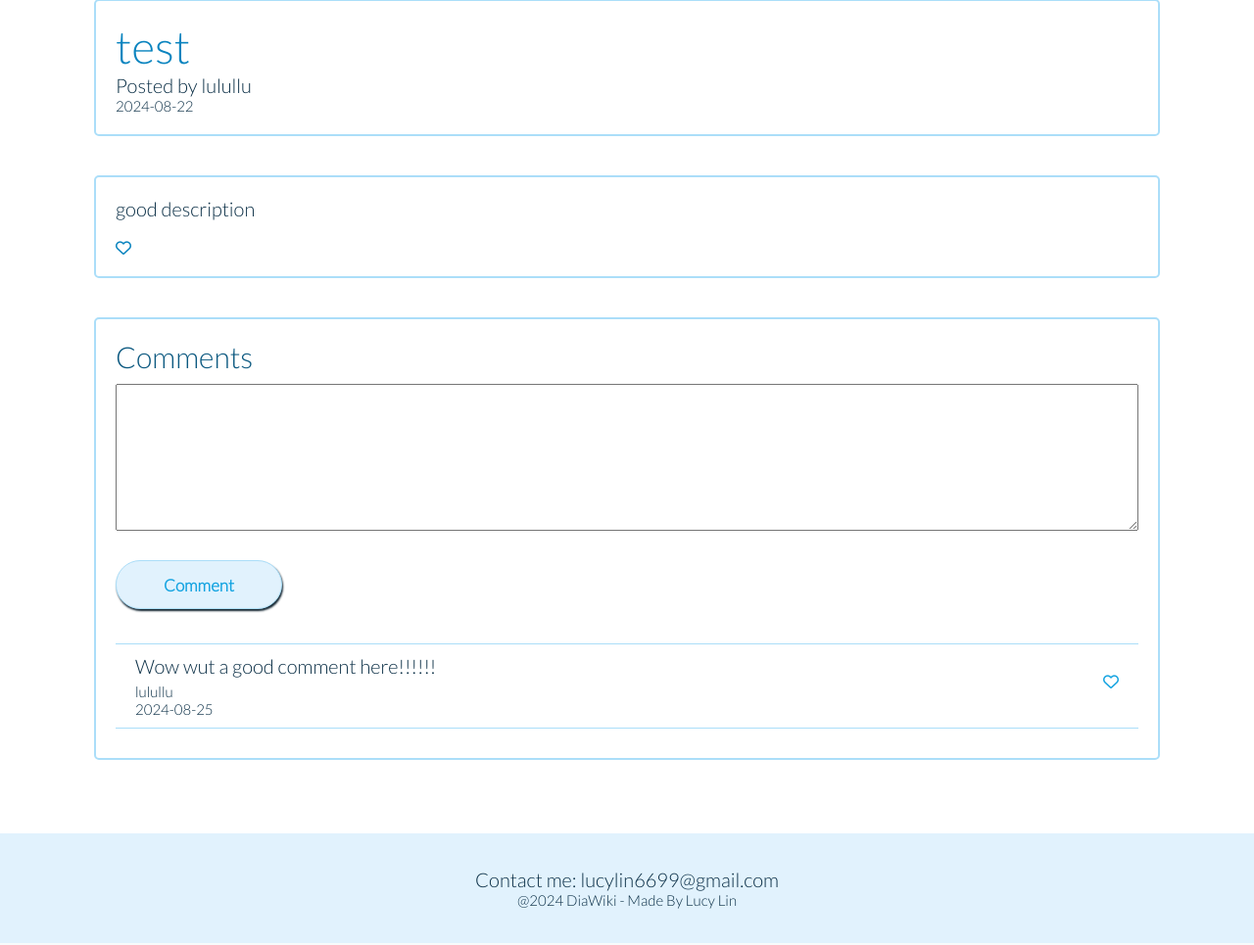
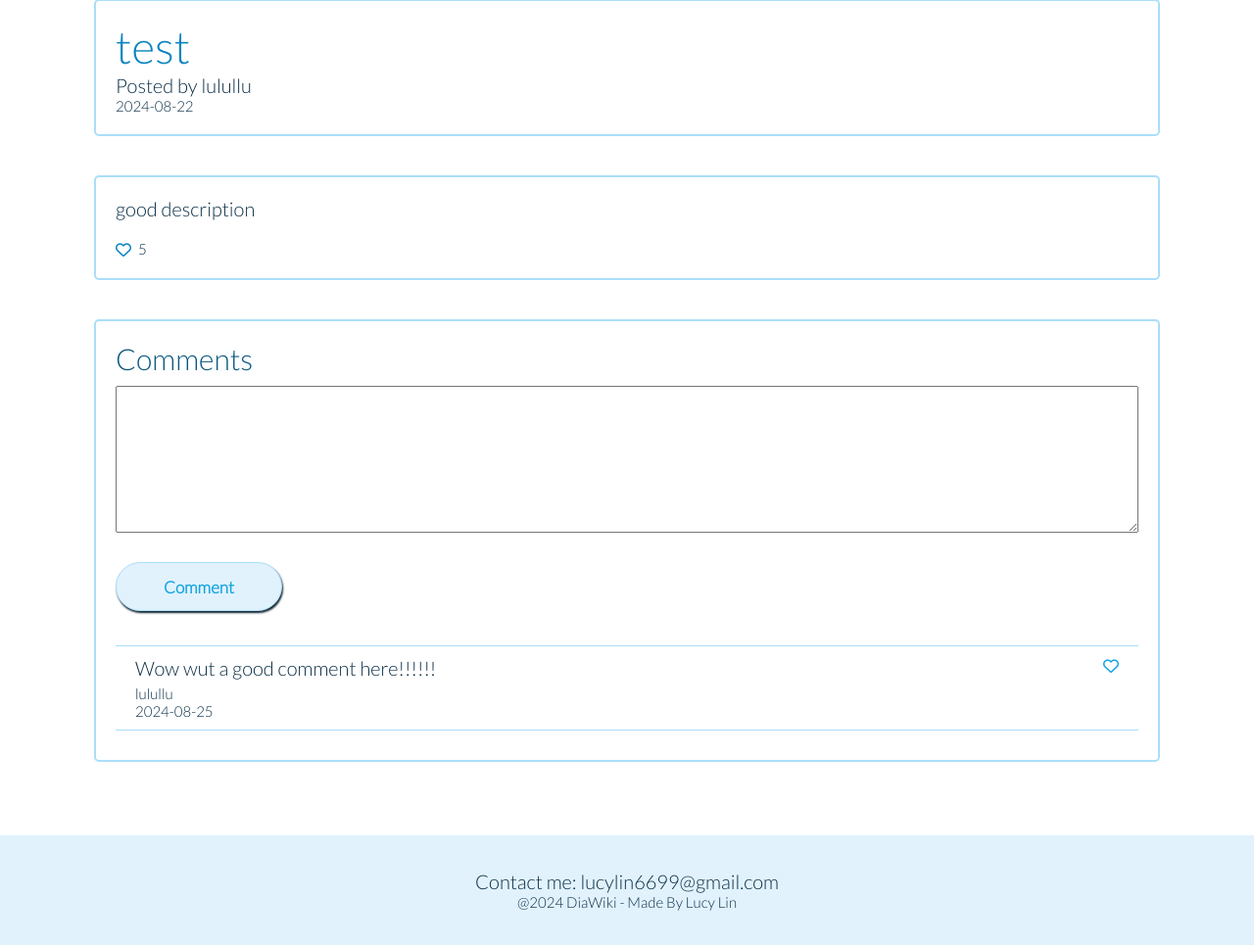
Before and after one commit to Lacunia/DiaWiki-website, a Flask app: page /topic/1 in a window 1280 px wide. Shown: the part 139-1104 px from the top of the page at 98% size. Run offline with Flask 3, Linux system fonts and the light colour scheme; the visitor is signed in with stand-in values (Sample User, id 1); data comes from the database, SQL or seed files in the repository; both versions use the stored data as it was after the commit; some libraries are stand-ins or nearby versions.

Commit message:
added a simple like functionality for each topic

```diff
--- a/app.py
+++ b/app.py
@@ -140,6 +140,15 @@ def topic(id):
         return render_template('warning.html')
 
 
+@app.route('/add_like/<int:id>')
+def add_like(id):
+    topic = Topic.query.filter_by(id=id).first()
+    if topic:
+        topic.like += 1
+    db.session.commit()
+    return redirect(url_for('topic', id=id))
+
+
 @app.route('/profile')
 def profile():
     if "user" in session:
--- a/static/css/topic.css
+++ b/static/css/topic.css
@@ -13,9 +13,15 @@
     margin: 40px 0 0 0;
 }
 
-.topic-box > div i {
+.like-count {
+    display: flex;
     margin-top: 20px;
 }
+
+.like-count > a {
+    margin-right: 7px;
+}
+
 
 #add-form {
     display: flex;
@@ -80,3 +86,7 @@ textarea {
 .comment-box h4 {
     margin-bottom: 5px;
 }
+
+a {
+    text-decoration: none;
+}
--- a/templates/topic.html
+++ b/templates/topic.html
@@ -19,7 +19,12 @@
 <section class="topic-box">
     <div>
         <h4>{{ topic.description }}</h4>
-        <i class="fa-regular fa-heart" style="color: #0a84bf;"></i> <!-- heart icon -->
+        <div class="like-count">
+            <a href="{{ url_for('add_like', id=topic.id) }}">
+                <i class="fa-regular fa-heart" style="color: #0a84bf;"></i> <!-- heart icon -->
+            </a>
+            <h5>{{ topic.like }}</h5>
+        </div>
     </div>
 </section>
 <section class="topic-box">
```
Also changed, not shown: instance/diawiki.db.
